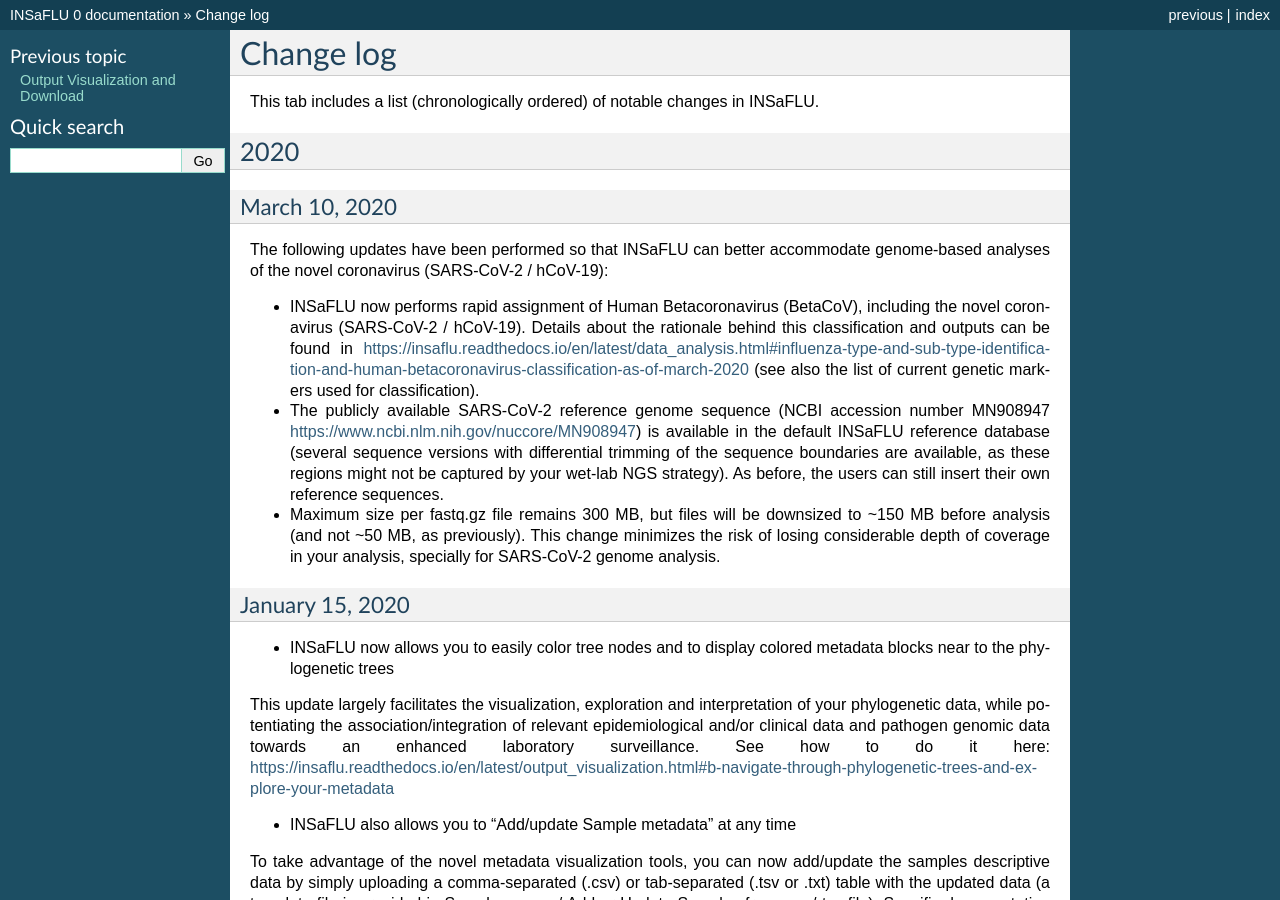
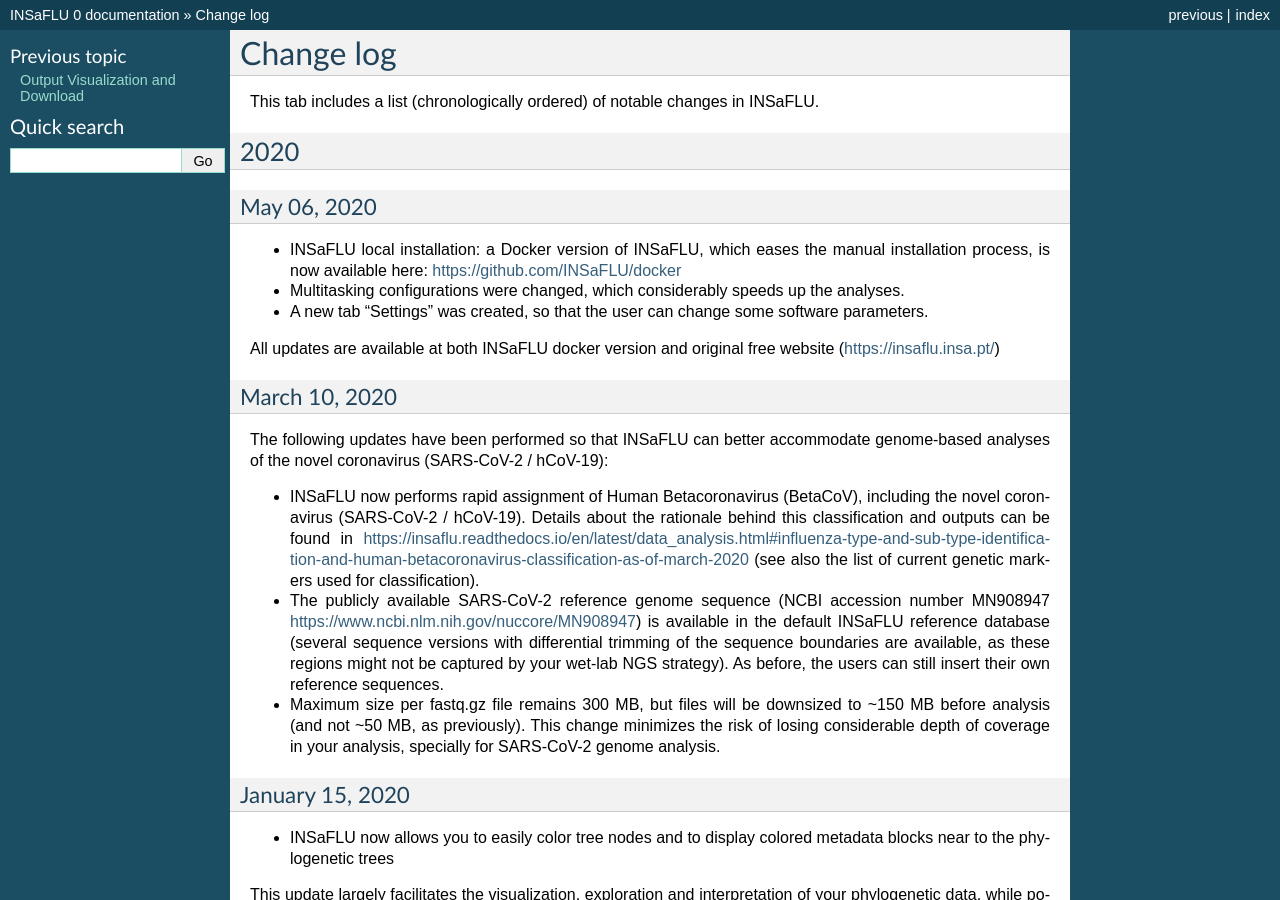
Before and after one commit to INSaFLU/insaflu_docs, a Sphinx documentation site: the page built from docs/change_log.rst, in a window 1280 px wide and 900 px high. Built offline with Sphinx 7.4.7, drawn with Linux system fonts in a browser that asks for light colours; formulas are drawn with MathJax 3.

Commit message:
[add] Change log - docker version

```diff
--- a/docs/change_log.rst
+++ b/docs/change_log.rst
@@ -5,6 +5,19 @@
 
 2020
 ----
+
+
+May 06, 2020
+..............
+
+- INSaFLU local installation: a Docker version of INSaFLU, which eases the manual installation process, is now available here: https://github.com/INSaFLU/docker
+
+- Multitasking configurations were changed, which considerably speeds up the analyses.
+
+- A new tab “Settings” was created, so that the user can change some software parameters.
+
+All updates are available at both INSaFLU docker version and original free website (https://insaflu.insa.pt/)
+
 
 March 10, 2020
 ..............
```
